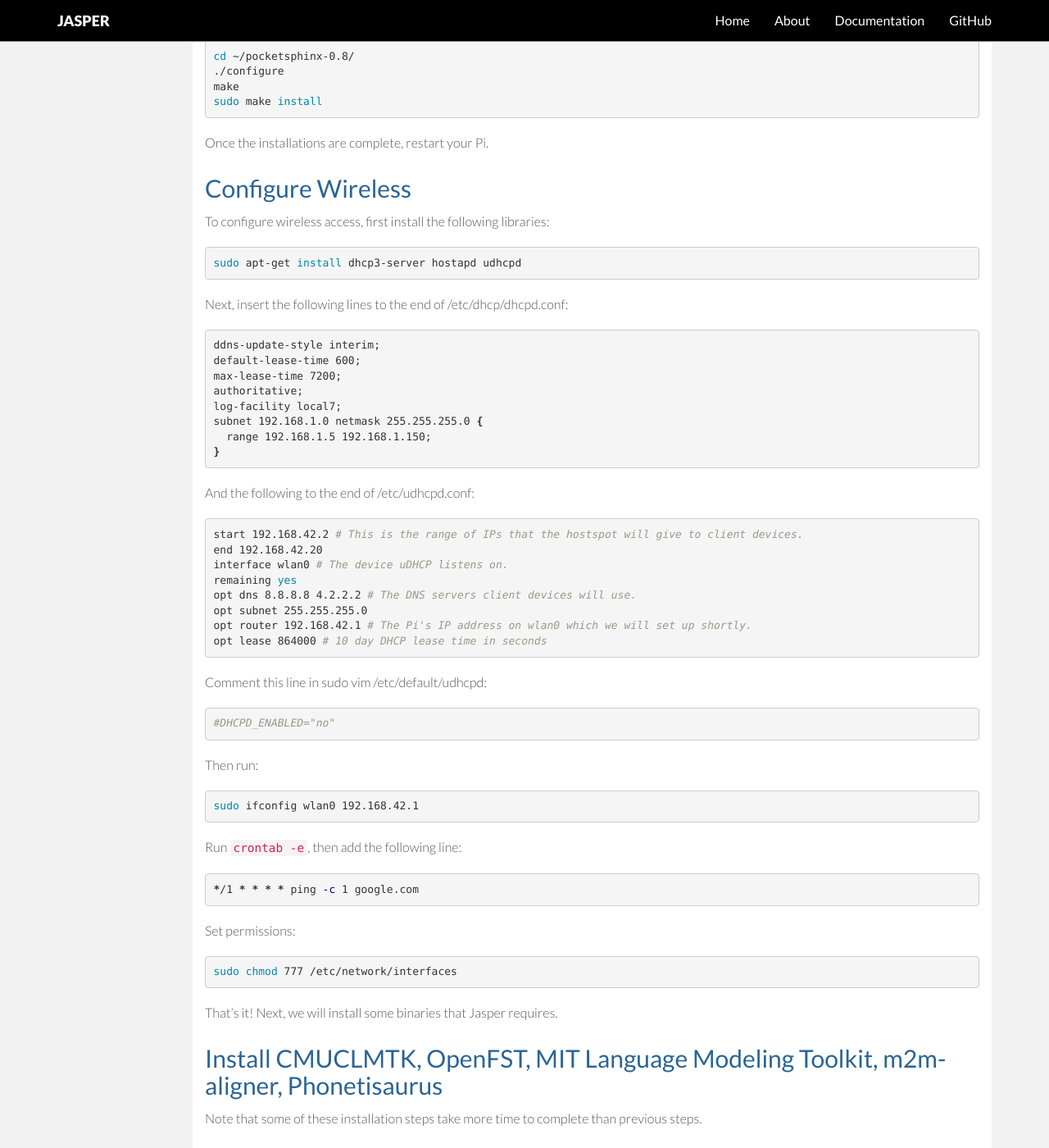
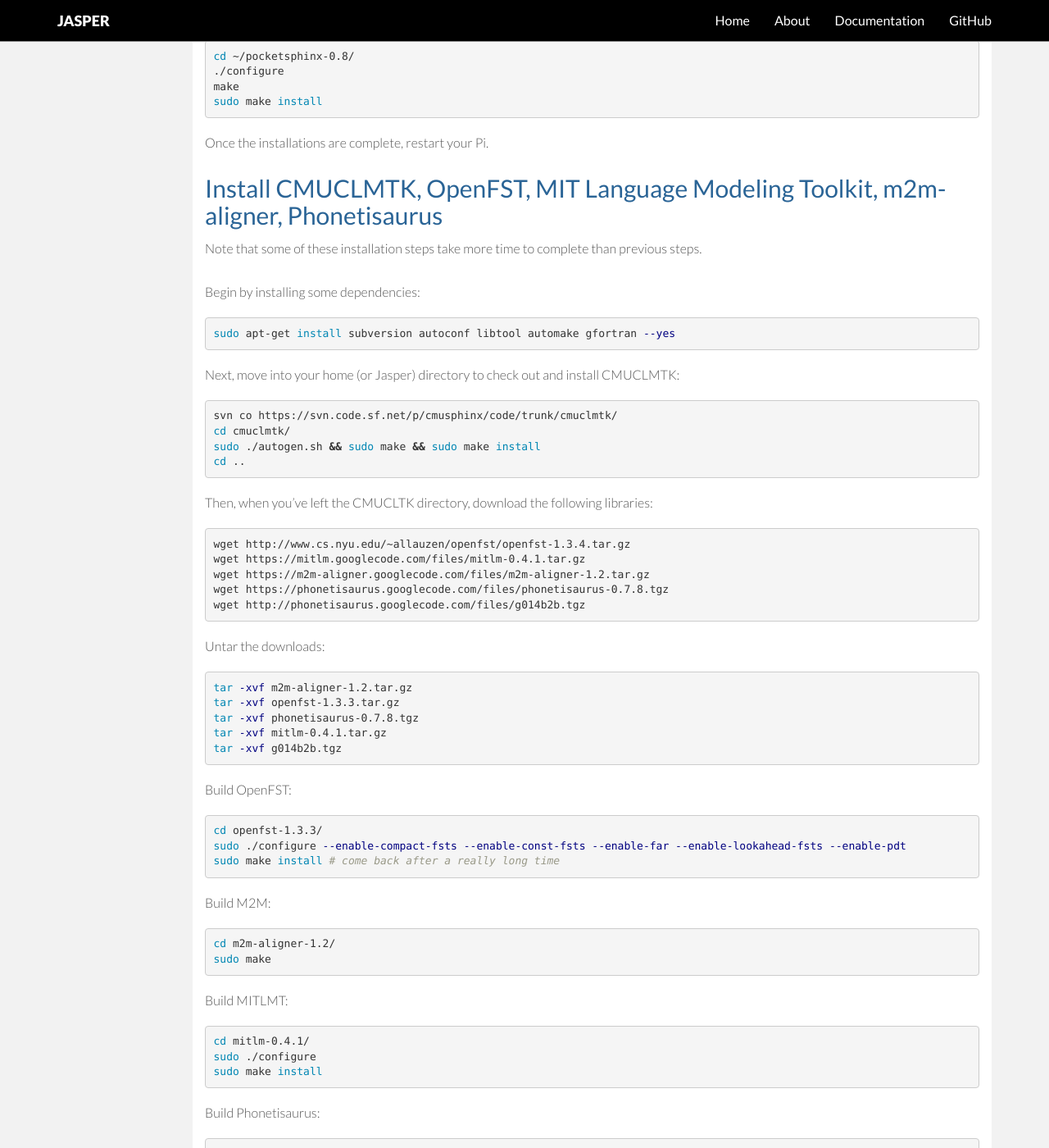
Before and after one commit to jasperproject/jasperproject.github.io, a Jekyll site: the page built from documentation/software/index.md, in a window 1280 px wide and 1400 px high, scrolled down 2741 px. Shown: the whole window at 82% size. Built offline with Jekyll 4.4.1, drawn with Linux system fonts in a browser that asks for light colours; nearby versions of some CDN libraries; some of the changed text lies outside the part shown.

Commit message:
updated docs for nowifi

```diff
--- a/documentation/software/index.md
+++ b/documentation/software/index.md
@@ -147,66 +147,6 @@
 {% endhighlight %}
 
 Once the installations are complete, restart your Pi.
-
-<h2 class="linked" id='configure-wireless'><a href="#configure-wireless" title="Permalink to this headline">Configure Wireless</a></h2>
-
-To configure wireless access, first install the following libraries:
-
-{% highlight bash %}
-sudo apt-get install dhcp3-server hostapd udhcpd
-{% endhighlight %}
-
-Next, insert the following lines to the end of /etc/dhcp/dhcpd.conf:
-
-{% highlight bash %}
-ddns-update-style interim;
-default-lease-time 600;
-max-lease-time 7200;
-authoritative;
-log-facility local7;
-subnet 192.168.1.0 netmask 255.255.255.0 {
-  range 192.168.1.5 192.168.1.150;
-}
-{% endhighlight %}
-
-And the following to the end of /etc/udhcpd.conf:
-
-{% highlight bash %}
-start 192.168.42.2 # This is the range of IPs that the hostspot will give to client devices.
-end 192.168.42.20
-interface wlan0 # The device uDHCP listens on.
-remaining yes
-opt dns 8.8.8.8 4.2.2.2 # The DNS servers client devices will use.
-opt subnet 255.255.255.0
-opt router 192.168.42.1 # The Pi's IP address on wlan0 which we will set up shortly.
-opt lease 864000 # 10 day DHCP lease time in seconds
-{% endhighlight %}
-
-Comment this line in sudo vim /etc/default/udhcpd:
-
-{% highlight bash %}
-#DHCPD_ENABLED="no"
-{% endhighlight %}
-
-Then run:
-
-{% highlight bash %}
-sudo ifconfig wlan0 192.168.42.1
-{% endhighlight %}
-
-Run `crontab -e`, then add the following line:
-
-{% highlight bash %}
-*/1 * * * * ping -c 1 google.com
-{% endhighlight %}
-
-Set permissions:
-
-{% highlight bash %}
-sudo chmod 777 /etc/network/interfaces
-{% endhighlight %}
-
-That's it! Next, we will install some binaries that Jasper requires.
 
 <h2 class="linked" id='install-binaries'><a href="#install-binaries" title="Permalink to this headline">Install CMUCLMTK, OpenFST, MIT Language Modeling Toolkit, m2m-aligner, Phonetisaurus</a></h2>
 
@@ -459,7 +399,7 @@
 
 Having installed the required libraries, it is worth taking a moment to understand how they interact and how the client code is architected.
 
-Jasper utilizes a number of open source libraries to function. [Pocketsphinx](http://cmusphinx.sourceforge.net/2010/03/pocketsphinx-0-6-release/) performs speech recognition via Python bindings to the [CMUSphinx](http://cmusphinx.sourceforge.net) engine. Jasper’s voice is owed to the popular TTS program, [eSpeak](http://espeak.sourceforge.net). [Phonetisaurus](https://code.google.com/p/phonetisaurus/) and CMUCLMTK enable Jasper to generate dictionaries and language models on-the-fly based on the custom module vocabularies. HostAPD helps to broadcast an ad-hoc wireless network to assist wifi configuration. Mopidy enables streaming from Spotify, for those users who wish to use the module.
+Jasper utilizes a number of open source libraries to function. [Pocketsphinx](http://cmusphinx.sourceforge.net/2010/03/pocketsphinx-0-6-release/) performs speech recognition via Python bindings to the [CMUSphinx](http://cmusphinx.sourceforge.net) engine. Jasper’s voice is owed to the popular TTS program, [eSpeak](http://espeak.sourceforge.net). [Phonetisaurus](https://code.google.com/p/phonetisaurus/) and CMUCLMTK enable Jasper to generate dictionaries and language models on-the-fly based on the custom module vocabularies. Mopidy enables streaming from Spotify, for those users who wish to use the module.
 
 The client architecture is organized into a number of different components:
 
```
Also changed, not shown: documentation/usage/index.md (+17 -4 lines).
